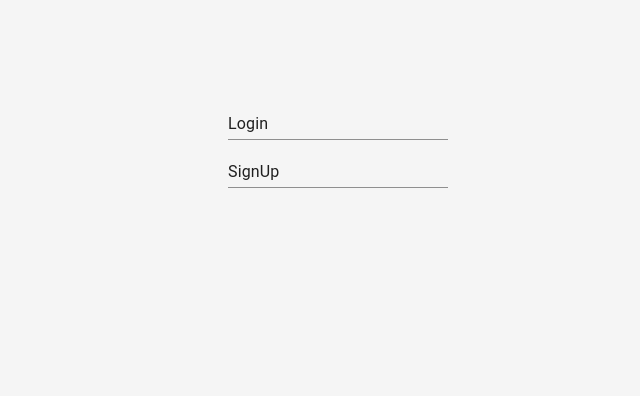
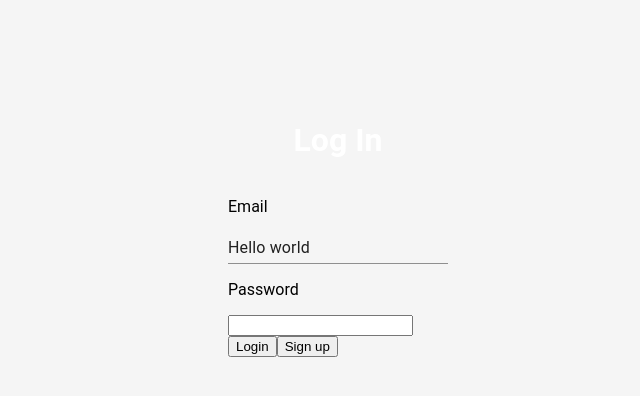
Before and after one commit to wassimghommidh/MovieApp, a React (Create React App) app: page /Login in a window 1280 px wide. Shown: the top 396 px of the page, without its empty margins (302-942 px from the left). Built offline with nearby package versions, Linux system fonts and the light colour scheme.

Commit message:
Login update

```diff
--- a/src/components/Login.jsx
+++ b/src/components/Login.jsx
@@ -43,61 +43,39 @@ export default function Login() {
   };
 
   return (
-    // <div className="login-wrapper">
-    //   <h1>Log In</h1>
-    //   <form>
-    //     <label>
-    //       <p>Email</p>
-    //       {/* <input type="text" onChange={(e) => setemail(e.target.value)} /> */}
-    //       <Input defaultValue="Hello world" inputProps={ariaLabel} />
-    //     </label>
-    //     <label>
-    //       <p>Password</p>
-    //       <input
-    //         type="password"
-    //         onChange={(e) => setPassword(e.target.value)}
-    //       />
-    //     </label>
-    //     <div>
-    //       <button
-    //         type="submit"
-    //         className="btn btn-primary mt-3"
-    //         onClick={handleSubmit}
-    //         disabled={loading}
-    //       >
-    //         Login
-    //       </button>
-    //       <button
-    //         type="submit"
-    //         className="btn btn-primary mt-3"
-    //         onClick={() => navigate("/Signup")}
-    //       >
-    //         Sign up
-    //       </button>
-    //     </div>
-    //   </form>
-    // </div>
-
-    <Box
-      className="login-wrapper"
-      component="form"
-      sx={{
-        "& > :not(style)": { m: 1 },
-      }}
-      noValidate
-      autoComplete="off"
-    >
-      <Input
-        defaultValue="Login"
-        color="warning"
-        inputProps={ariaLabel}
-        onChange={(e) => setemail(e.target.value)}
-      />
-      <Input
-        defaultValue="SignUp"
-        inputProps={ariaLabel}
-        onChange={(e) => setPassword(e.target.value)}
-      />
-    </Box>
+    <div className="login-wrapper">
+      <h1>Log In</h1>
+      <form>
+        <label>
+          <p>Email</p>
+          {/* <input type="text" onChange={(e) => setemail(e.target.value)} /> */}
+          <Input defaultValue="Hello world" inputProps={ariaLabel} />
+        </label>
+        <label>
+          <p>Password</p>
+          <input
+            type="password"
+            onChange={(e) => setPassword(e.target.value)}
+          />
+        </label>
+        <div>
+          <button
+            type="submit"
+            className="btn btn-primary mt-3"
+            onClick={handleSubmit}
+            disabled={loading}
+          >
+            Login
+          </button>
+          <button
+            type="submit"
+            className="btn btn-primary mt-3"
+            onClick={() => navigate("/Signup")}
+          >
+            Sign up
+          </button>
+        </div>
+      </form>
+    </div>
   );
 }
```
